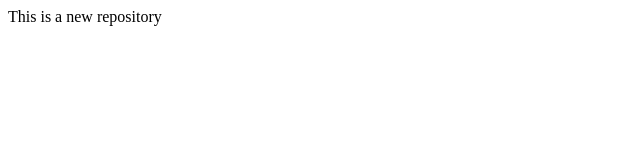
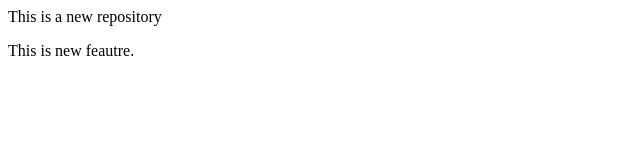
Before and after one commit to jingermonika01/LocalRepo, a plain HTML site: page index.html in a window 1280 px wide. Shown: the whole page, without its empty margins (0-640 px from the left). Drawn offline with Linux system fonts and the light colour scheme.

Commit message:
new feature added

```diff
--- a/index.html
+++ b/index.html
@@ -1 +1,2 @@
 <p>This is a new repository</p>
+<p>This is new feautre.</p>
```
